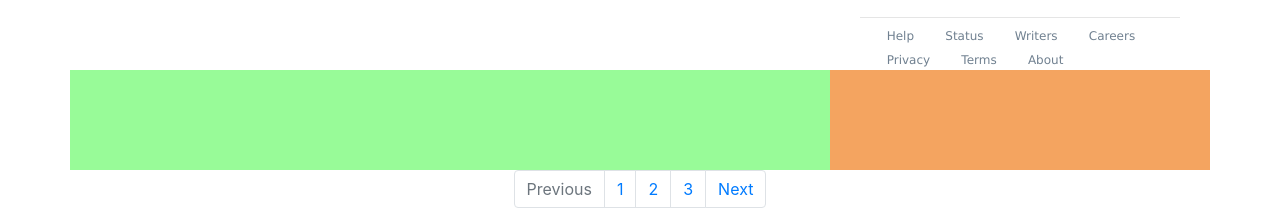
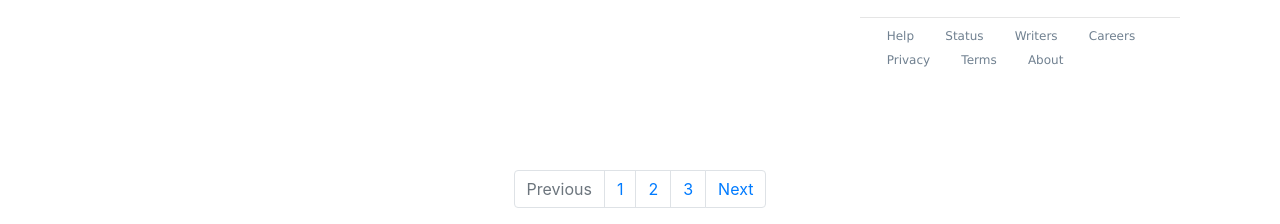
Before and after one commit to Alejandro-swd-qwerty/Blog_final, a plain HTML site: page index.html in a window 1280 px wide. Shown: the part 1451-1675 px from the top of the page. Drawn offline with nearby package versions, Linux system fonts and the light colour scheme; no server answers.

```diff
--- a/css/styles.css
+++ b/css/styles.css
@@ -201,12 +201,12 @@
 /* START dynamic container*/
 .container-article-dynamic{
     height: 100px;
-    background-color: palegreen;
+    /* background-color: palegreen; */
 }
 
 .container-popular-dynamic{
     height: 100px;
-    background-color: sandybrown;
+    /* background-color: sandybrown; */
 }
 /* START dynamic container*/
 
```
